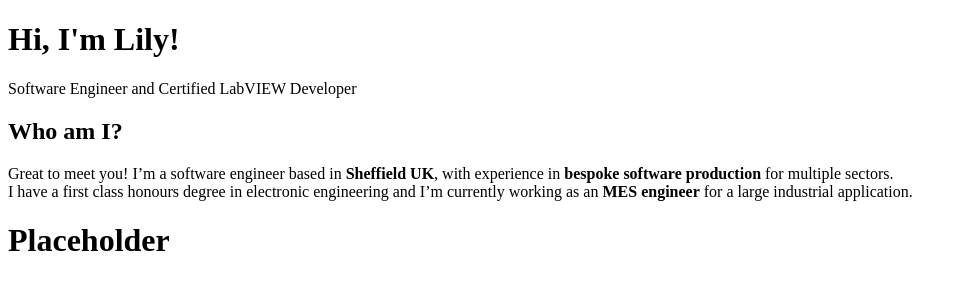
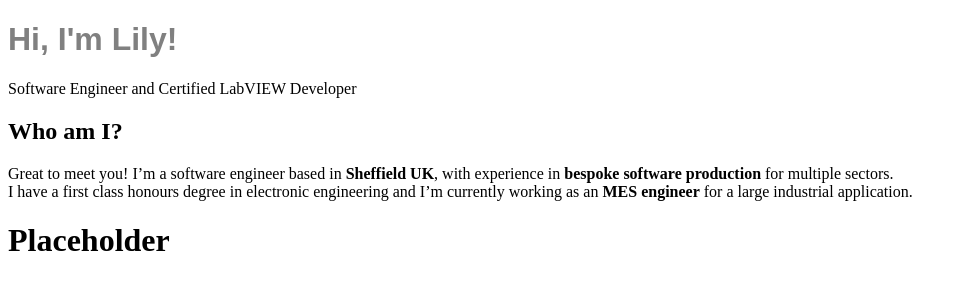
Before and after one commit to lily-maxfield/lminfo_site, a PHP site: page /views/home/home.html in a window 1280 px wide. Shown: the part 122-422 px from the top of the page, without its empty margins (0-967 px from the left). Run offline with PHP 8.4, Linux system fonts and the light colour scheme.

Commit message:
LM - Change AJAX to be synchronous, updated some CSS

```diff
--- a/assets/css/lminfo_styles.css
+++ b/assets/css/lminfo_styles.css
@@ -3,3 +3,8 @@
     text-decoration-line: none;
     font-family: Arial;
 }
+
+.lminfo-h1 {
+    color: gray;
+    font-family: Arial;
+}
--- a/views/home/home.html
+++ b/views/home/home.html
@@ -3,6 +3,9 @@
 <html lang="en" xmlns="http://www.w3.org/1999/xhtml">
 <head>
     <meta charset="utf-8" />
+
+    <link rel="stylesheet" href="assets/css/lminfo_styles.css">
+
     <title>Lily Maxfield - MES Engineer</title>
     <meta name="description" content="Personal Portfolio, CV and Contact Details." />
     <meta property="og:locale" content="en_US" />
@@ -20,6 +23,7 @@
         $(function () {
             $.ajax({
                 type: "GET",
+                async: false,
                 url: "views/header/header.html",
                 dataType: "html",
                 success: function (answer) {
@@ -34,6 +38,7 @@
         $(function () {
             $.ajax({
                 type: "GET",
+                async: false,
                 url: "views/footer/footer.html",
                 dataType: "html",
                 success: function (answer) {
@@ -48,7 +53,7 @@
     </script>
 </head>
 <body>
-    <h1>
+    <h1 class="lminfo-h1">
         Hi, I'm Lily!
     </h1>
     <p>
```
